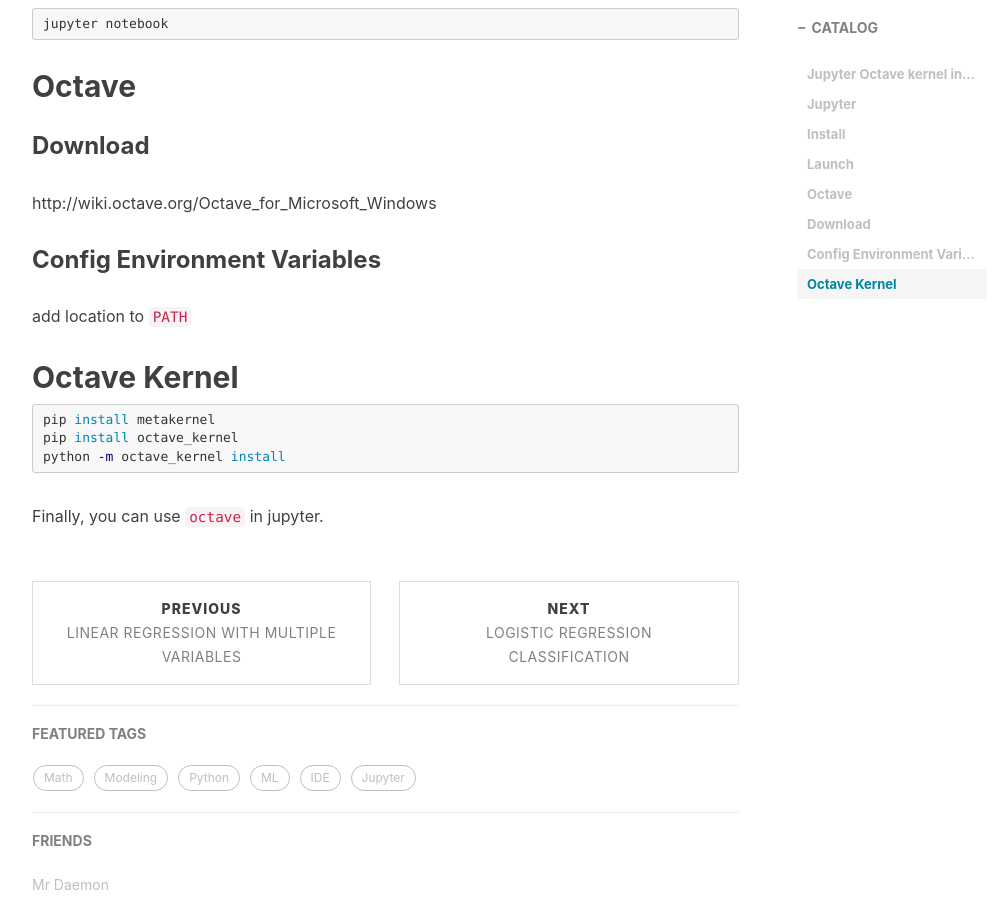
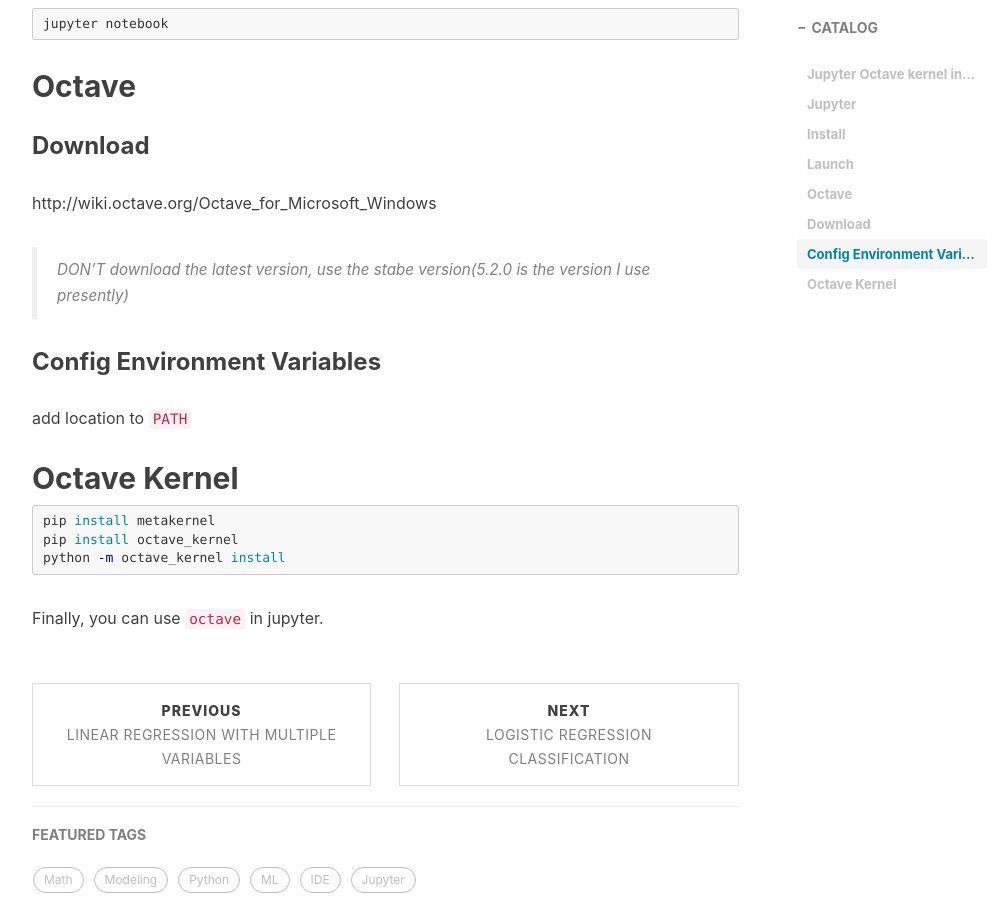
Before and after one commit to Algebra-FUN/algebra-fun.github.io, a Jekyll site: the page built from _posts/2020-7-12-Jupyter-Octave_Kernel.md, in a window 1280 px wide and 900 px high, scrolled down 959 px. Shown: the whole window, without its empty margins (233-1238 px from the left). Built offline with Jekyll 4.4.1, drawn with Linux system fonts in a browser that asks for light colours; nearby versions of some CDN libraries; comment, search, counter and statistics services are not loaded.

Commit message:
amend the post about octave version

```diff
--- a/_posts/2020-7-12-Jupyter-Octave_Kernel.md
+++ b/_posts/2020-7-12-Jupyter-Octave_Kernel.md
@@ -31,6 +31,8 @@
 ### Download
 http://wiki.octave.org/Octave_for_Microsoft_Windows
 
+> DON'T download the latest version, use the stabe version(5.2.0 is the version I use presently)
+
 ### Config Environment Variables
 
 add location to `PATH`
```
